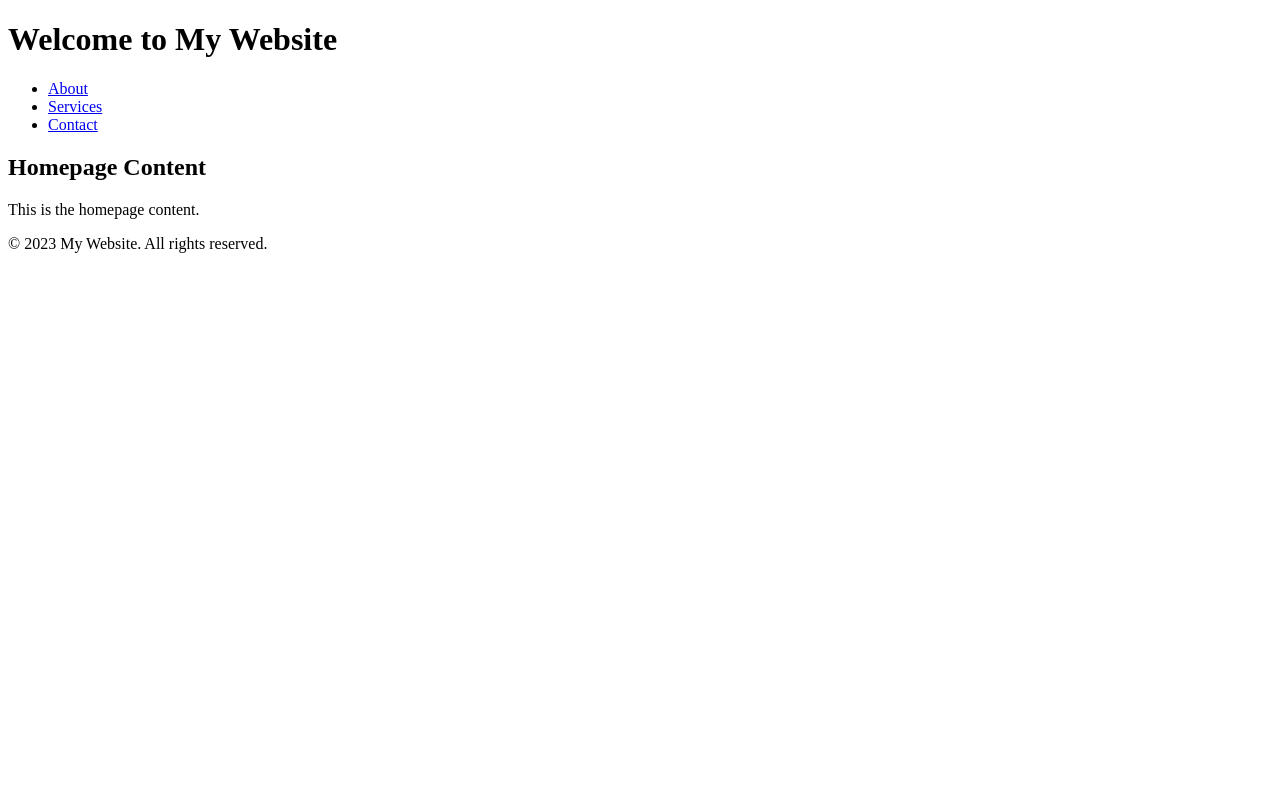
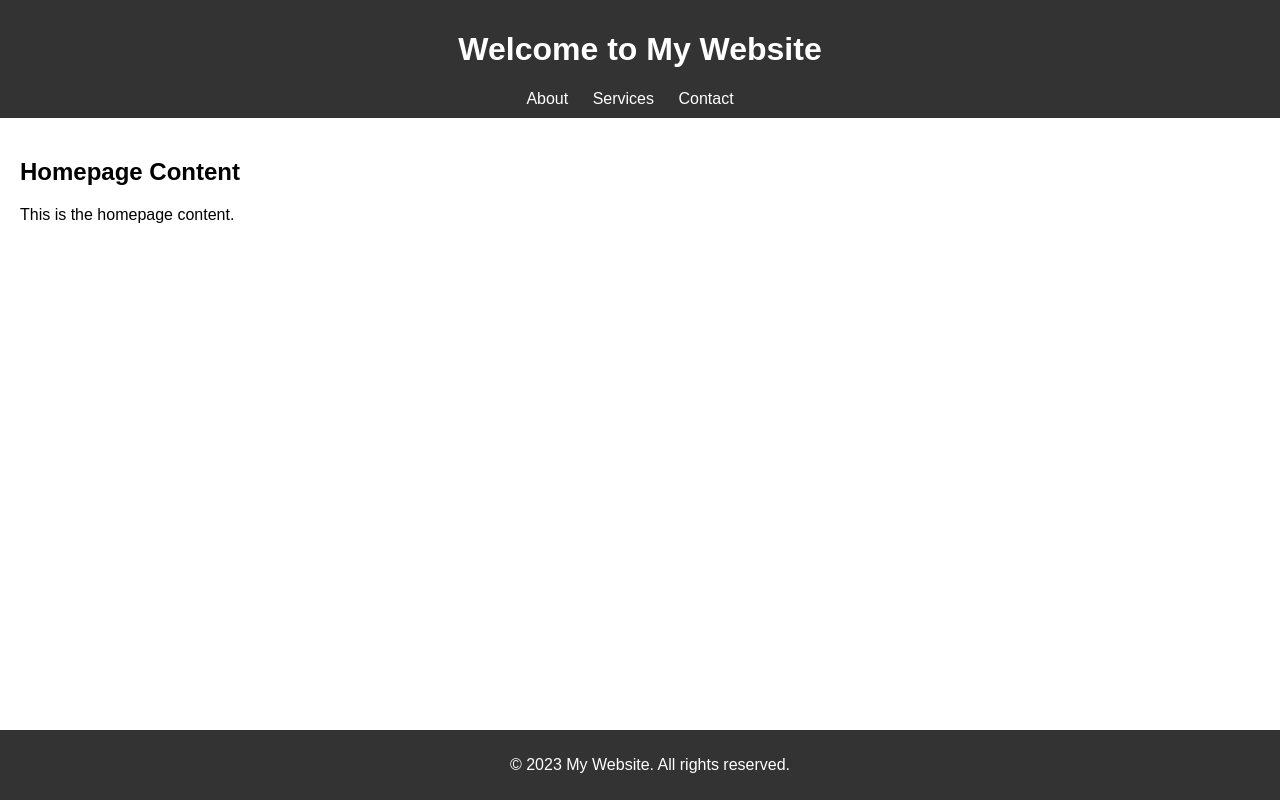
Before and after one commit to xanjeni/multifile, a plain HTML site: page html/index.html in a window 1280 px wide. Drawn offline with Linux system fonts and the light colour scheme.

Commit message:
Update index.html

```diff
--- a/html/index.html
+++ b/html/index.html
@@ -4,6 +4,54 @@
 <head>
   <meta charset="UTF-8">
   <title>My Website</title>
+  <style>
+    body {
+      font-family: Arial, sans-serif;
+      margin: 0;
+      padding: 0;
+    }
+
+    header {
+      background-color: #333;
+      color: #fff;
+      padding: 10px;
+      text-align: center;
+    }
+
+    nav ul {
+      list-style-type: none;
+      margin: 0;
+      padding: 0;
+    }
+
+    nav ul li {
+      display: inline;
+      margin-right: 20px;
+    }
+
+    nav ul li a {
+      color: #fff;
+      text-decoration: none;
+    }
+
+    nav ul li a:hover {
+      text-decoration: underline;
+    }
+
+    main {
+      padding: 20px;
+    }
+
+    footer {
+      background-color: #333;
+      color: #fff;
+      text-align: center;
+      padding: 10px;
+      position: fixed;
+      bottom: 0;
+      width: 100%;
+    }
+  </style>
 </head>
 
 <body>
```
